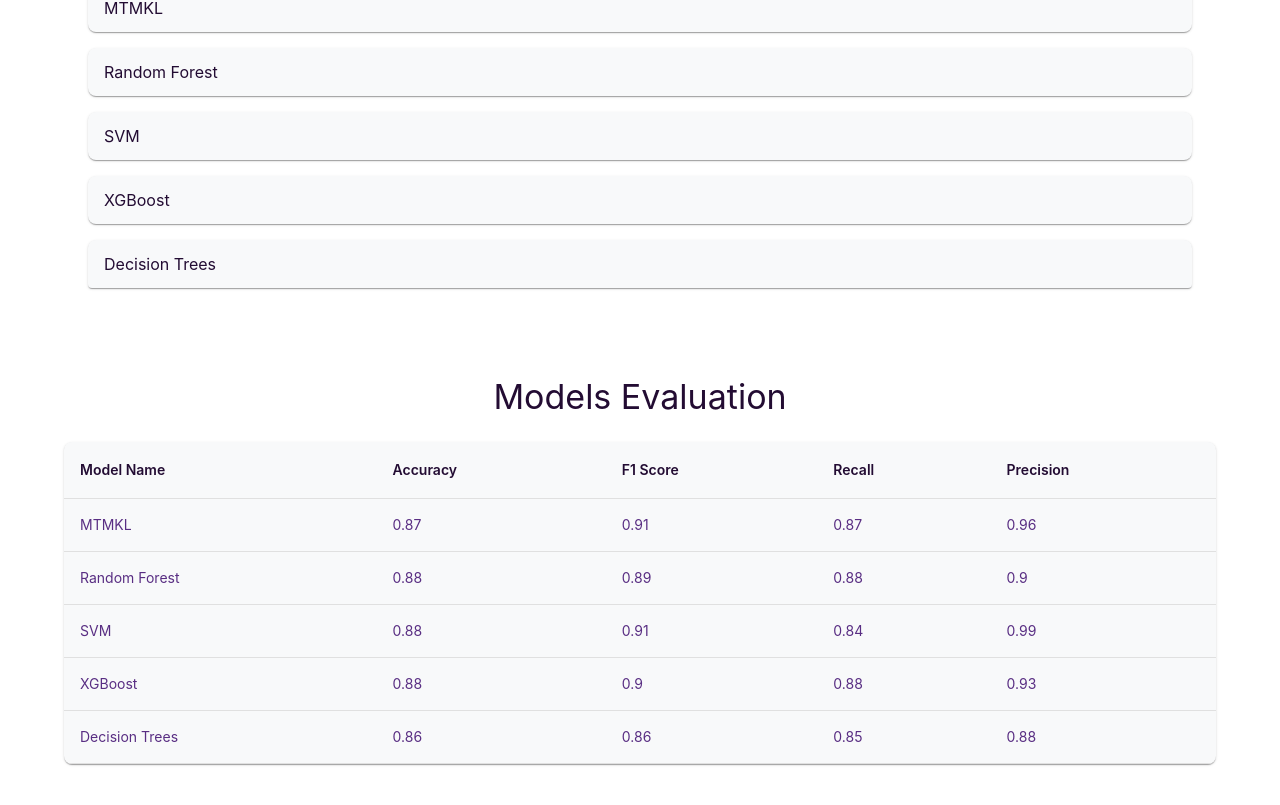
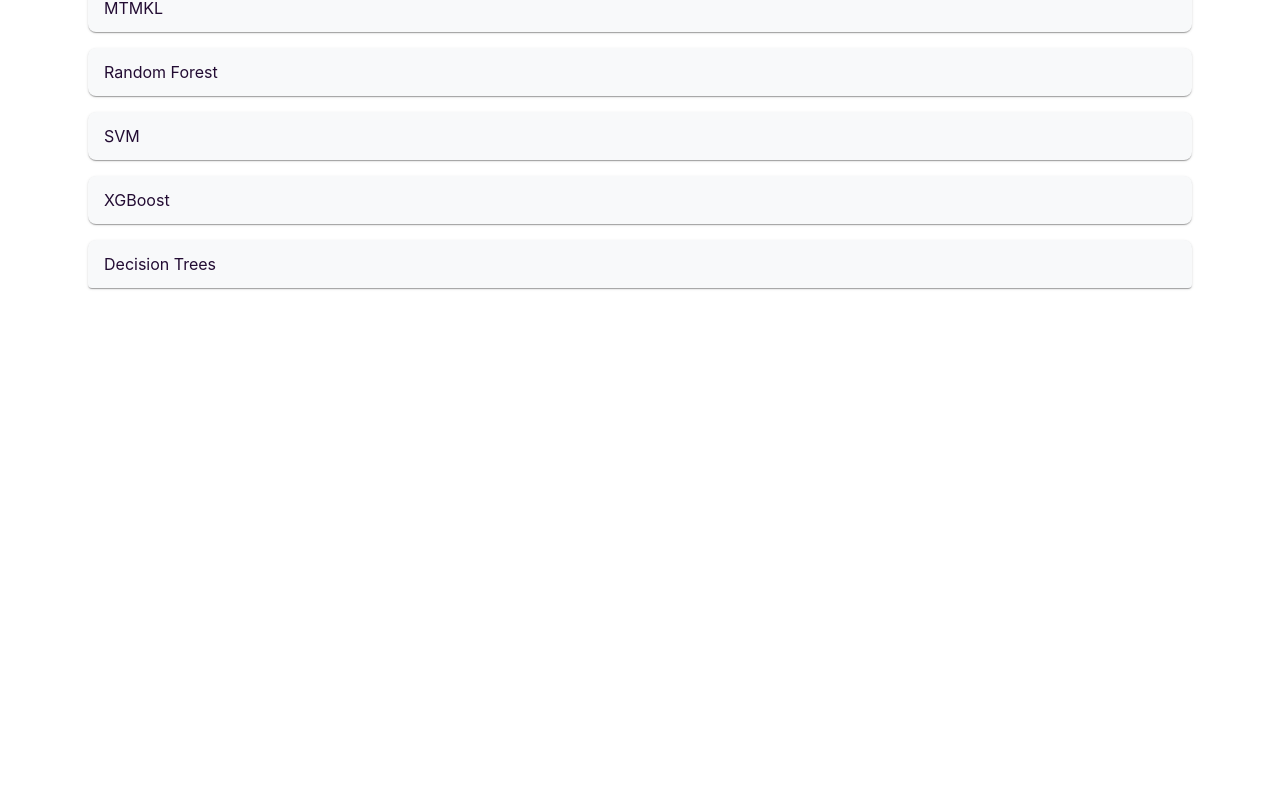
Before and after one commit to TriveniLekireddy/Student-Stress-Prediction-and-Health-Risk-Detection-Triveni, a Next.js app: page /train in a window 1280 px wide. Shown: the part 307-1112 px from the top of the page. After the commit the page ends 866 px from the top, so only its background shows below. Built offline with nearby package versions, Linux system fonts and the light colour scheme; some icons are missing.

Commit message:
Update page.tsx

```diff
--- a/src/app/train/page.tsx
+++ b/src/app/train/page.tsx
@@ -73,7 +73,7 @@
   const [loading, setLoading] = useState(false);
   const [error, setError] = useState<string | null>(null);
   const [page, setPage] = useState(0);
-  const [rowsPerPage] = useState(10); // Fixed at 10 rows per page
+  const [rowsPerPage] = useState(10);
 
   const handleTabChange = (event: React.SyntheticEvent, newValue: number) => {
     setTabValue(newValue);
@@ -84,134 +84,14 @@
   };
 
   const models = [
-    {
-      name: "MTMKL",
-      accuracy: 0.87,
-      f1Score: 0.91,
-      recall: 0.87,
-      precision: 0.96,
-    },
-    {
-      name: "Random Forest",
-      accuracy: 0.88,
-      f1Score: 0.89,
-      recall: 0.88,
-      precision: 0.9,
-    },
-    {
-      name: "SVM",
-      accuracy: 0.88,
-      f1Score: 0.91,
-      recall: 0.84,
-      precision: 0.99,
-    },
-    {
-      name: "XGBoost",
-      accuracy: 0.88,
-      f1Score: 0.9,
-      recall: 0.88,
-      precision: 0.93,
-    },
-    {
-      name: "Decision Trees",
-      accuracy: 0.86,
-      f1Score: 0.86,
-      recall: 0.85,
-      precision: 0.88,
-    },
+    { name: "MTMKL", accuracy: 0.87, f1Score: 0.91, recall: 0.87, precision: 0.96 },
+    { name: "Random Forest", accuracy: 0.88, f1Score: 0.89, recall: 0.88, precision: 0.9 },
+    { name: "SVM", accuracy: 0.88, f1Score: 0.91, recall: 0.84, precision: 0.99 },
+    { name: "XGBoost", accuracy: 0.88, f1Score: 0.9, recall: 0.88, precision: 0.93 },
+    { name: "Decision Trees", accuracy: 0.86, f1Score: 0.86, recall: 0.85, precision: 0.88 },
   ];
 
-  // Mock dataset fetch (replace with actual API or file logic)
-  useEffect(() => {
-    if (tabValue === 1 && dataset.length === 0) {
-      setLoading(true);
-      setError(null);
-
-      // Example: Fetch from an API endpoint
-      // fetch("/api/dataset") // Replace with your actual endpoint, e.g., http://localhost:8000/dataset
-      //   .then((response) => {
-      //     if (!response.ok) {
-      //       throw new Error("Failed to fetch dataset");
-      //     }
-      //     return response.json();
-      //   })
-      //   .then((data: DatasetRow[]) => {
-      //     setDataset(data);
-      //     setLoading(false);
-      //   })
-      //   .catch((err) => {
-      //     console.error("Error fetching dataset:", err);
-      //     setError("Failed to load dataset. Please try again.");
-      //     setLoading(false);
-      //   });
-
-      // Alternatively, for static file in public folder (uncomment to use):
-
-      fetch("/StressLevelDataset.csv")
-        .then((response) => response.text())
-        .then((text) => {
-          const rows = text.split("\n").slice(1); // Skip header
-          const parsedData: DatasetRow[] = rows.map((row) => {
-            const [
-              anxiety_level,
-              self_esteem,
-              mental_health_history,
-              depression,
-              headache,
-              blood_pressure,
-              sleep_quality,
-              breathing_problem,
-              noise_level,
-              living_conditions,
-              safety,
-              basic_needs,
-              academic_performance,
-              study_load,
-              teacher_student_relationship,
-              future_career_concerns,
-              social_support,
-              peer_pressure,
-              extracurricular_activities,
-              bullying,
-              stress_level,
-            ] = row.split(",").map(Number);
-            return {
-              anxiety_level,
-              self_esteem,
-              mental_health_history,
-              depression,
-              headache,
-              blood_pressure,
-              sleep_quality,
-              breathing_problem,
-              noise_level,
-              living_conditions,
-              safety,
-              basic_needs,
-              academic_performance,
-              study_load,
-              teacher_student_relationship,
-              future_career_concerns,
-              social_support,
-              peer_pressure,
-              extracurricular_activities,
-              bullying,
-              stress_level,
-            };
-          });
-          setDataset(parsedData);
-          setLoading(false);
-        })
-        .catch((err) => {
-          console.error("Error fetching dataset:", err);
-          setError("Failed to load dataset. Please try again.");
-          setLoading(false);
-        });
-    }
-  }, [tabValue, dataset.length]);
-
-  // Mock dataset for testing (remove in production)
-  const mockDataset: DatasetRow[] = Array.from({ length: 50 }, (_, i) => ({
+  const mockDataset: DatasetRow[] = Array.from({ length: 50 }, () => ({
     anxiety_level: Math.floor(Math.random() * 10),
     self_esteem: Math.floor(Math.random() * 30),
     mental_health_history: Math.round(Math.random()),
@@ -235,45 +115,25 @@
     stress_level: Math.floor(Math.random() * 3),
   }));
 
-  // Use mock dataset for testing (replace with real fetch in production)
   useEffect(() => {
     if (tabValue === 1 && dataset.length === 0) {
       setDataset(mockDataset);
     }
-  }, [tabValue, dataset.length]);
+  }, [tabValue, dataset.length, mockDataset]);
 
-  // Column headers for the dataset table
   const columns = [
-    "Anxiety Level",
-    "Self Esteem",
-    "Mental Health History",
-    "Depression",
-    "Headache",
-    "Blood Pressure",
-    "Sleep Quality",
-    "Breathing Problem",
-    "Noise Level",
-    "Living Conditions",
-    "Safety",
-    "Basic Needs",
-    "Academic Performance",
-    "Study Load",
-    "Teacher-Student Relationship",
-    "Future Career Concerns",
-    "Social Support",
-    "Peer Pressure",
-    "Extracurricular Activities",
-    "Bullying",
-    "Stress Level",
+    "Anxiety Level", "Self Esteem", "Mental Health History", "Depression",
+    "Headache", "Blood Pressure", "Sleep Quality", "Breathing Problem",
+    "Noise Level", "Living Conditions", "Safety", "Basic Needs",
+    "Academic Performance", "Study Load", "Teacher-Student Relationship",
+    "Future Career Concerns", "Social Support", "Peer Pressure",
+    "Extracurricular Activities", "Bullying", "Stress Level"
   ];
 
   return (
     <Box sx={{ minHeight: "100vh", backgroundColor: "#FFFFFF", py: 6 }}>
       <Box sx={{ maxWidth: "lg", mx: "auto", px: 3 }}>
-        <Typography
-          variant="h2"
-          sx={{ color: "#230C33", mb: 4, textAlign: "center" }}
-        >
+        <Typography variant="h2" sx={{ color: "#230C33", mb: 4, textAlign: "center" }}>
           Training Results
         </Typography>
 
@@ -307,40 +167,20 @@
             {models.map((model, index) => (
               <Accordion
                 key={index}
-                sx={{
-                  mb: 2,
-                  borderRadius: "8px",
-                  "&:before": { display: "none" },
-                  backgroundColor: "#F8F9FA",
-                }}
+                sx={{ mb: 2, borderRadius: "8px", "&:before": { display: "none" }, backgroundColor: "#F8F9FA" }}
               >
                 <AccordionSummary
                   expandIcon={<ExpandMoreIcon sx={{ color: "#592E83" }} />}
-                  sx={{
-                    "& .MuiAccordionSummary-content": {
-                      color: "#230C33",
-                      fontWeight: 600,
-                    },
-                  }}
+                  sx={{ "& .MuiAccordionSummary-content": { color: "#230C33", fontWeight: 600 } }}
                 >
                   <Typography>{model.name}</Typography>
                 </AccordionSummary>
                 <AccordionDetails>
-                  <Box
-                    sx={{ display: "flex", flexDirection: "column", gap: 1 }}
-                  >
-                    <Typography sx={{ color: "#592E83" }}>
-                      Accuracy: {model.accuracy}
-                    </Typography>
-                    <Typography sx={{ color: "#592E83" }}>
-                      F1 Score: {model.f1Score}
-                    </Typography>
-                    <Typography sx={{ color: "#592E83" }}>
-                      Recall: {model.recall}
-                    </Typography>
-                    <Typography sx={{ color: "#592E83" }}>
-                      Precision: {model.precision}
-                    </Typography>
+                  <Box sx={{ display: "flex", flexDirection: "column", gap: 1 }}>
+                    <Typography sx={{ color: "#592E83" }}>Accuracy: {model.accuracy}</Typography>
+                    <Typography sx={{ color: "#592E83" }}>F1 Score: {model.f1Score}</Typography>
+                    <Typography sx={{ color: "#592E83" }}>Recall: {model.recall}</Typography>
+                    <Typography sx={{ color: "#592E83" }}>Precision: {model.precision}</Typography>
                   </Box>
                 </AccordionDetails>
               </Accordion>
@@ -354,183 +194,45 @@
               <CircularProgress sx={{ color: "#592E83" }} />
             </Box>
           ) : error ? (
-            <Typography sx={{ color: "#592E83", textAlign: "center", py: 4 }}>
-              {error}
-            </Typography>
+            <Typography sx={{ color: "#592E83", textAlign: "center", py: 4 }}>{error}</Typography>
           ) : (
             <>
-              <TableContainer
-                component={Paper}
-                sx={{ backgroundColor: "#F8F9FA", borderRadius: "8px" }}
-              >
+              <TableContainer component={Paper} sx={{ backgroundColor: "#F8F9FA", borderRadius: "8px" }}>
                 <Table>
                   <TableHead>
                     <TableRow>
                       {columns.map((column, index) => (
-                        <TableCell
-                          key={index}
-                          sx={{ fontWeight: 600, color: "#230C33" }}
-                        >
-                          {column}
-                        </TableCell>
+                        <TableCell key={index} sx={{ fontWeight: 600, color: "#230C33" }}>{column}</TableCell>
                       ))}
                     </TableRow>
                   </TableHead>
                   <TableBody>
-                    {dataset
-                      .slice(
-                        page * rowsPerPage,
-                        page * rowsPerPage + rowsPerPage
-                      )
-                      .map((row, index) => (
-                        <TableRow key={index}>
-                          <TableCell sx={{ color: "#592E83" }}>
-                            {row.anxiety_level}
-                          </TableCell>
-                          <TableCell sx={{ color: "#592E83" }}>
-                            {row.self_esteem}
-                          </TableCell>
-                          <TableCell sx={{ color: "#592E83" }}>
-                            {row.mental_health_history}
-                          </TableCell>
-                          <TableCell sx={{ color: "#592E83" }}>
-                            {row.depression}
-                          </TableCell>
-                          <TableCell sx={{ color: "#592E83" }}>
-                            {row.headache}
-                          </TableCell>
-                          <TableCell sx={{ color: "#592E83" }}>
-                            {row.blood_pressure}
-                          </TableCell>
-                          <TableCell sx={{ color: "#592E83" }}>
-                            {row.sleep_quality}
-                          </TableCell>
-                          <TableCell sx={{ color: "#592E83" }}>
-                            {row.breathing_problem}
-                          </TableCell>
-                          <TableCell sx={{ color: "#592E83" }}>
-                            {row.noise_level}
-                          </TableCell>
-                          <TableCell sx={{ color: "#592E83" }}>
-                            {row.living_conditions}
-                          </TableCell>
-                          <TableCell sx={{ color: "#592E83" }}>
-                            {row.safety}
-                          </TableCell>
-                          <TableCell sx={{ color: "#592E83" }}>
-                            {row.basic_needs}
-                          </TableCell>
-                          <TableCell sx={{ color: "#592E83" }}>
-                            {row.academic_performance}
-                          </TableCell>
-                          <TableCell sx={{ color: "#592E83" }}>
-                            {row.study_load}
-                          </TableCell>
-                          <TableCell sx={{ color: "#592E83" }}>
-                            {row.teacher_student_relationship}
-                          </TableCell>
-                          <TableCell sx={{ color: "#592E83" }}>
-                            {row.future_career_concerns}
-                          </TableCell>
-                          <TableCell sx={{ color: "#592E83" }}>
-                            {row.social_support}
-                          </TableCell>
-                          <TableCell sx={{ color: "#592E83" }}>
-                            {row.peer_pressure}
-                          </TableCell>
-                          <TableCell sx={{ color: "#592E83" }}>
-                            {row.extracurricular_activities}
-                          </TableCell>
-                          <TableCell sx={{ color: "#592E83" }}>
-                            {row.bullying}
-                          </TableCell>
-                          <TableCell sx={{ color: "#592E83" }}>
-                            {row.stress_level}
-                          </TableCell>
-                        </TableRow>
-                      ))}
+                    {dataset.slice(page * rowsPerPage, page * rowsPerPage + rowsPerPage).map((row, index) => (
+                      <TableRow key={index}>
+                        {Object.values(row).map((value, i) => (
+                          <TableCell key={i} sx={{ color: "#592E83" }}>{value}</TableCell>
+                        ))}
+                      </TableRow>
+                    ))}
                   </TableBody>
                 </Table>
               </TableContainer>
               <TablePagination
-                rowsPerPageOptions={[10]} // Fixed at 10
+                rowsPerPageOptions={[10]}
                 component="div"
                 count={dataset.length}
                 rowsPerPage={rowsPerPage}
                 page={page}
                 onPageChange={handleChangePage}
                 sx={{
-                  "& .MuiTablePagination-toolbar": {
-                    color: "#592E83",
-                  },
-                  "& .MuiTablePagination-selectLabel, & .MuiTablePagination-displayedRows":
-                    {
-                      color: "#592E83",
-                    },
-                  "& .MuiTablePagination-actions button": {
-                    color: "#592E83",
-                  },
+                  "& .MuiTablePagination-toolbar": { color: "#592E83" },
+                  "& .MuiTablePagination-selectLabel, & .MuiTablePagination-displayedRows": { color: "#592E83" },
+                  "& .MuiTablePagination-actions button": { color: "#592E83" },
                 }}
               />
             </>
           )}
         </TabPanel>
-
-        <Box sx={{ mt: 6 }}>
-          <Typography
-            variant="h4"
-            sx={{ color: "#230C33", mb: 3, textAlign: "center" }}
-          >
-            Models Evaluation
-          </Typography>
-          <TableContainer
-            component={Paper}
-            sx={{ backgroundColor: "#F8F9FA", borderRadius: "8px" }}
-          >
-            <Table>
-              <TableHead>
-                <TableRow>
-                  <TableCell sx={{ fontWeight: 600, color: "#230C33" }}>
-                    Model Name
-                  </TableCell>
-                  <TableCell sx={{ fontWeight: 600, color: "#230C33" }}>
-                    Accuracy
-                  </TableCell>
-                  <TableCell sx={{ fontWeight: 600, color: "#230C33" }}>
-                    F1 Score
-                  </TableCell>
-                  <TableCell sx={{ fontWeight: 600, color: "#230C33" }}>
-                    Recall
-                  </TableCell>
-                  <TableCell sx={{ fontWeight: 600, color: "#230C33" }}>
-                    Precision
-                  </TableCell>
-                </TableRow>
-              </TableHead>
-              <TableBody>
-                {models.map((model, index) => (
-                  <TableRow key={index}>
-                    <TableCell sx={{ color: "#592E83" }}>
-                      {model.name}
-                    </TableCell>
-                    <TableCell sx={{ color: "#592E83" }}>
-                      {model.accuracy}
-                    </TableCell>
-                    <TableCell sx={{ color: "#592E83" }}>
-                      {model.f1Score}
-                    </TableCell>
-                    <TableCell sx={{ color: "#592E83" }}>
-                      {model.recall}
-                    </TableCell>
-                    <TableCell sx={{ color: "#592E83" }}>
-                      {model.precision}
-                    </TableCell>
-                  </TableRow>
-                ))}
-              </TableBody>
-            </Table>
-          </TableContainer>
-        </Box>
       </Box>
     </Box>
   );
```
